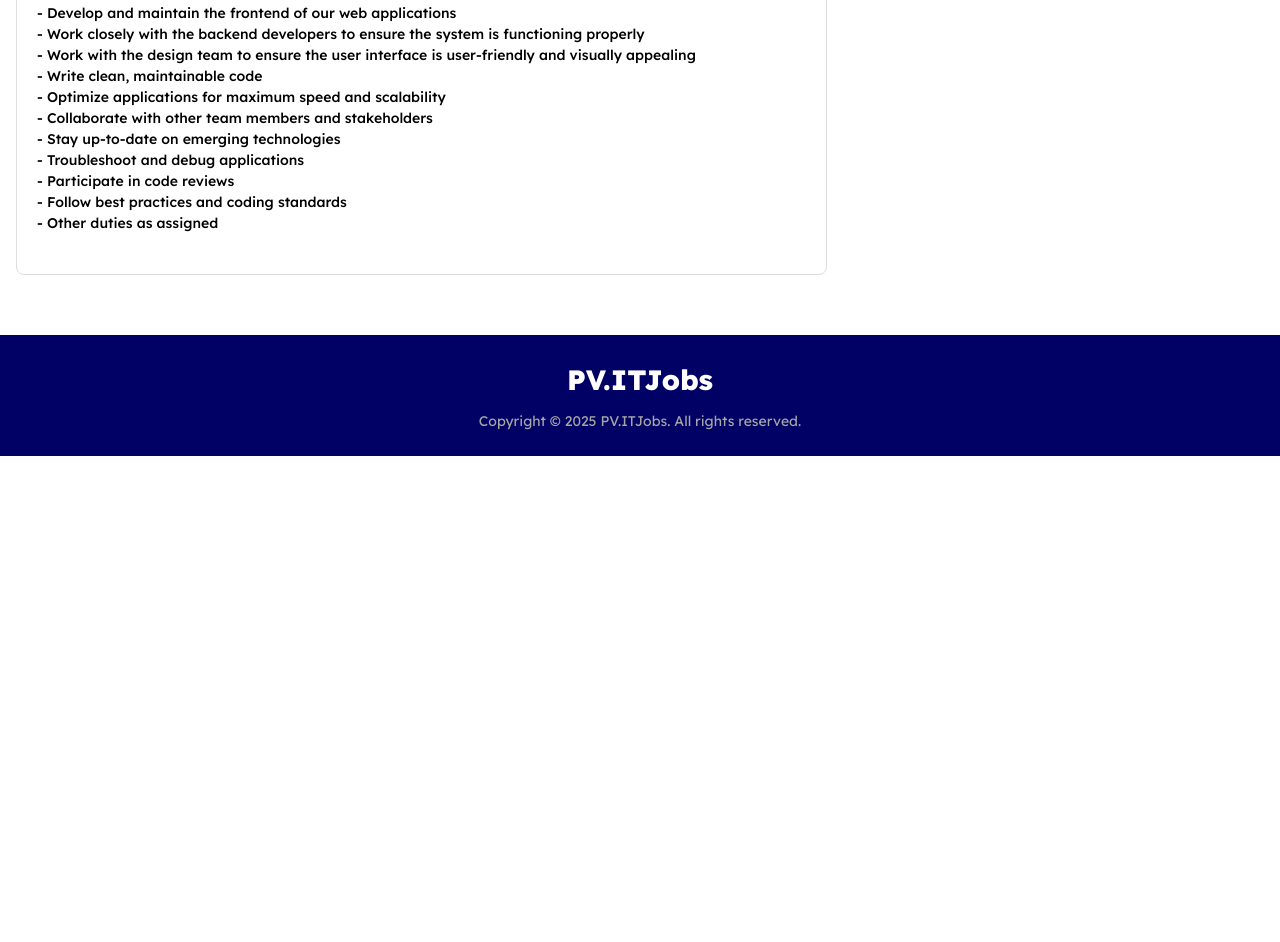
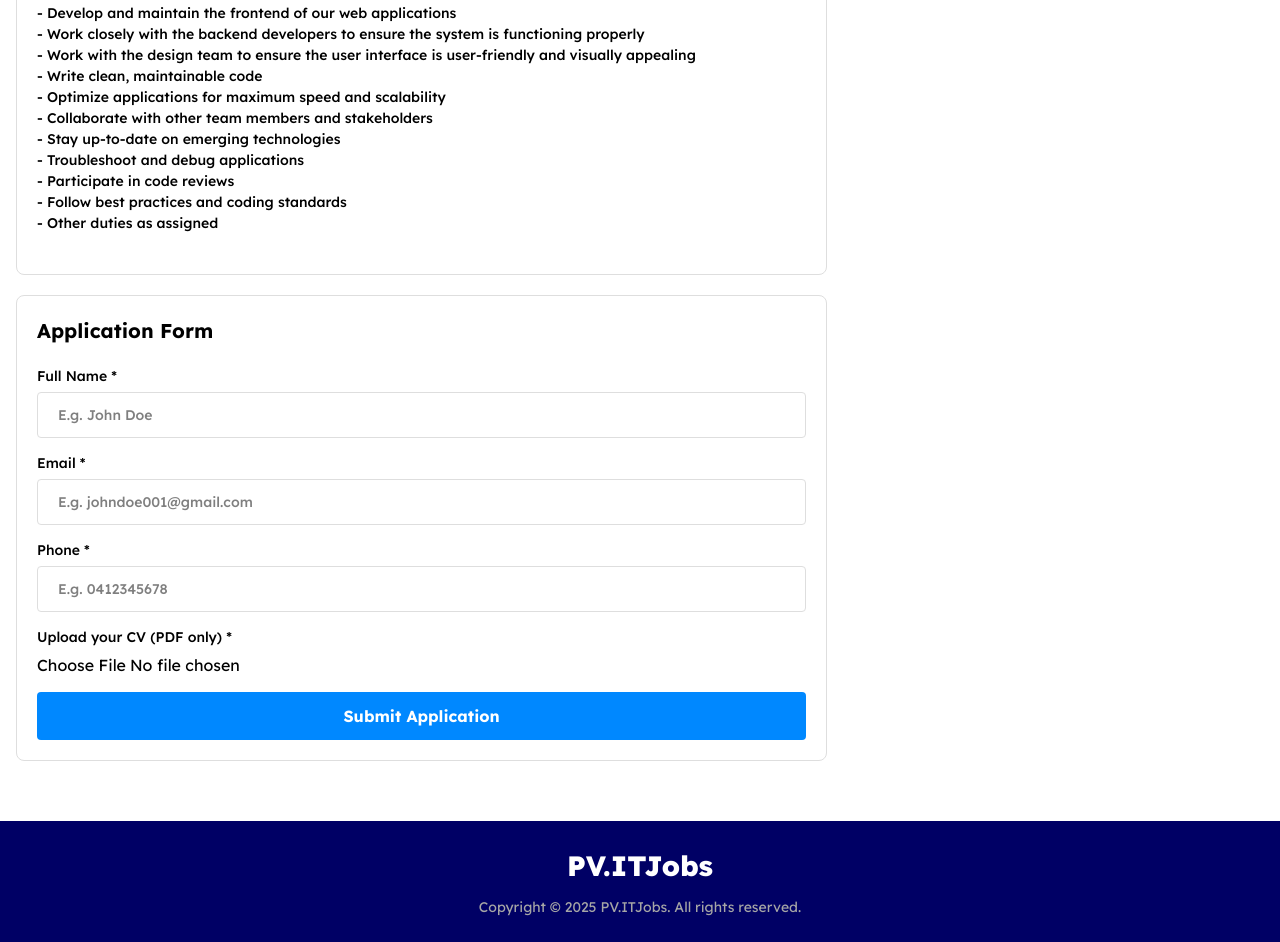
Before and after one commit to pvdev1805/PVITJobs, a website: page job-detail.html in a window 1280 px wide. Shown: the part 1064-2006 px from the top of the page. Before the commit the page ends 1520 px from the top, so only its background shows below. Drawn offline with nearby package versions, Linux system fonts and the light colour scheme.

Commit message:
💄 Implement UI - Application Form (Job Detail page)

```diff
--- a/job-detail.html
+++ b/job-detail.html
@@ -319,6 +319,53 @@
               </p>
             </div>
             <!-- End Job Description -->
+
+            <!-- Application Form -->
+            <div class="border border-[#dedede] rounded-[8px] p-5 mt-5">
+              <h2 class="text-black text-[20px] font-[700] mb-5">Application Form</h2>
+              <form action="" class="">
+                <div class="mb-[15px]">
+                  <label for="fullName" class="block text-[14px] font-[500] text-black mb-[5px]"> Full Name * </label>
+                  <input
+                    type="text"
+                    id="fullName"
+                    name=""
+                    placeholder="E.g. John Doe"
+                    class="w-full h-[46px] border border-[#dedede] rounded-[4px] px-5 py-[14px] text-[14px] font-[500] text-black"
+                  />
+                </div>
+                <div class="mb-[15px]">
+                  <label for="email" class="block text-[14px] font-[500] text-black mb-[5px]"> Email * </label>
+                  <input
+                    type="email"
+                    id="email"
+                    name=""
+                    placeholder="E.g. johndoe001@gmail.com"
+                    class="w-full h-[46px] border border-[#dedede] rounded-[4px] px-5 py-[14px] text-[14px] font-[500] text-black"
+                  />
+                </div>
+                <div class="mb-[15px]">
+                  <label for="phone" class="block text-[14px] font-[500] text-black mb-[5px]"> Phone * </label>
+                  <input
+                    type="text"
+                    id="phone"
+                    name=""
+                    placeholder="E.g. 0412345678"
+                    class="w-full h-[46px] border border-[#dedede] rounded-[4px] px-5 py-[14px] text-[14px] font-[500] text-black"
+                  />
+                </div>
+                <div class="mb-[15px]">
+                  <label for="fileCV" class="block text-[14px] font-[500] text-black mb-[5px]">
+                    Upload your CV (PDF only) *
+                  </label>
+                  <input type="file" id="fileCV" name="" accept="application/pdf" class="" />
+                </div>
+                <button class="w-full h-[48px] rounded-[4px] bg-[#0088ff] text-[16px] font-[700] text-white">
+                  Submit Application
+                </button>
+              </form>
+            </div>
+            <!-- End Application Form -->
           </div>
           <!-- End Left -->
 
```
